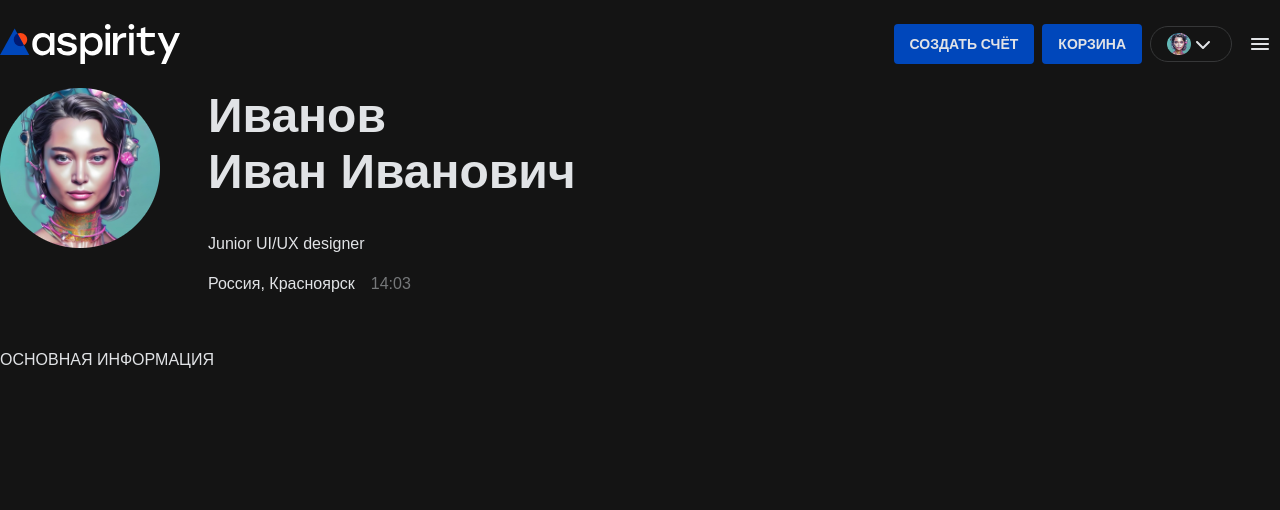
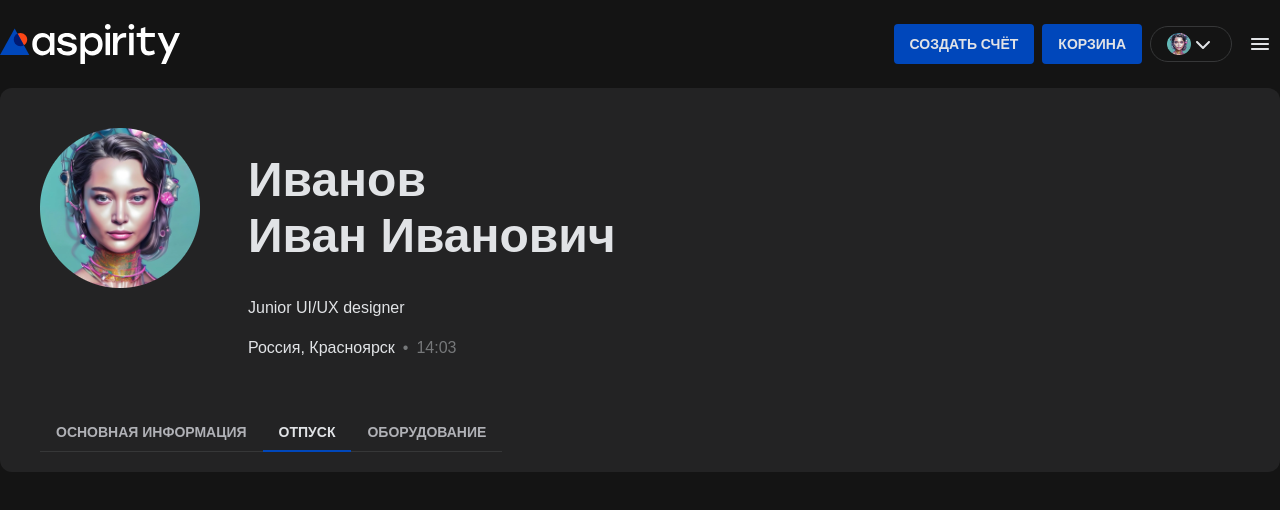
Before and after one commit to CappAlpha/personal-account-test, a Next.js app: page / in a window 1280 px wide. Shown: the top 510 px of the page. Built offline with nearby package versions, Linux system fonts and the light colour scheme.

Commit message:
add Tabs and some fixes

```diff
--- a/package.json
+++ b/package.json
@@ -14,6 +14,7 @@
     "@types/node": "^20.10.4",
     "@types/react": "^18.2.42",
     "@types/react-dom": "^18.2.17",
+    "classnames": "^2.5.1",
     "next": "^14.0.3",
     "prettier-plugin-tailwindcss": "^0.6.5",
     "react": "^18.3.1",
--- a/src/app/feature/AccountPage/mocks/header.ts
+++ /dev/null
@@ -1,3 +0,0 @@
-export const header = {
-
-}
--- a/src/app/ui/indexPage/Header.tsx
+++ b/src/app/ui/indexPage/Header.tsx
@@ -13,12 +13,12 @@ export const Header: FC = () => {
         <button className='btnHeader max-[768px]:hidden'>
           корзина
         </button>
-        {/* TODO: вынести потом в отдельный компонент */}
-        <div className='flex px-[16px] py-[6px] h-[36px] my-auto rounded-[18px] box-border border-[1px] border-darkGray'>
+        {/* TODO: вынести в отдельный компонент */}
+        <div className='flex px-[16px] py-[6px] h-[36px] my-auto rounded-[18px] box-border border-[1px] border-borderGray'>
           <Image src='/mockImg/avatar.png' alt='Avatar' width={24} height={24} />
           <ChevronDown />
         </div>
-        {/* TODO: вынести потом в отдельный компонент */}
+        {/* TODO: вынести в отдельный компонент */}
         <div className='flex justify-center my-auto w-[40px]'>
           <Burger />
         </div>
--- a/src/app/ui/indexPage/Profile.tsx
+++ b/src/app/ui/indexPage/Profile.tsx
@@ -1,24 +1,42 @@
 import Image from 'next/image';
 import { FC } from 'react';
+import { Tab, Tabs } from '../uiKit/Tabs';
+import { noop } from '@/shared/utils/noop';
+
+const tabs: Tab[] = [
+  {
+    name: 'основная информация',
+    slug: 'info',
+    isSelected: false,
+  },
+  {
+    name: 'отпуск',
+    slug: 'vacation',
+    isSelected: true,
+  },
+  {
+    name: 'оборудование',
+    slug: 'equipment',
+    isSelected: false,
+  },
+]
 
 export const Profile: FC = () => {
   return (
-    <section className='max-[768px]:px-[16px]'>
+    <section className='bg-darkGray px-[40px] pt-[40px] pb-[20px] rounded-[12px] max-[768px]:px-[16px]'>
       <div className='flex gap-[48px] mb-[52px]'>
         <Image src='/mockImg/avatar.png' alt='Avatar' width={160} height={160} className='max-h-[160px]' />
         <div>
-          <h1 className='text-[48px] leading-[56px] font-bold mb-[32px]'>Иванов <br /> Иван Иванович</h1>
+          <h1 className='text-[48px] leading-[56px] font-bold mt-[24px] mb-[32px]'>Иванов <br /> Иван Иванович</h1>
           <p className='text-[16px] leading-[24px] font-normal mb-[16px]'>Junior UI/UX designer</p>
           <div className='flex gap-[8px]'>
             <p className='text-[16px] leading-[24px] font-normal'>Россия, Красноярск</p>
-            <div className='after:' />
+            <div className="text-mediumGray after:content-['•']" />
             <p className='text-[16px] leading-[24px] font-normal text-mediumGray'>14:03</p>
           </div>
         </div>
       </div>
-      <div>
-        <button className='uppercase'>основная информация</button>
-      </div>
+      <Tabs tabs={tabs} onChange={noop} />
     </section>
   );
 };
--- /dev/null
+++ b/src/app/ui/uiKit/Tabs.tsx
@@ -0,0 +1,46 @@
+import cn from 'classnames';
+import { FC, useEffect, useMemo, useState } from 'react';
+
+export interface Tab {
+  name: string;
+  slug: string;
+  isSelected: boolean;
+}
+
+export interface Props {
+  tabs: Tab[];
+  onChange: (value: string) => void;
+}
+
+export const Tabs: FC<Props> = ({ tabs, onChange }) => {
+  const currentActiveTab = useMemo(
+    () => tabs.find(({ isSelected }) => isSelected),
+    [tabs]
+  );
+
+  useEffect(() => {
+    setActiveTab(currentActiveTab);
+  }, [tabs]);
+
+  const [activeTab, setActiveTab] = useState(currentActiveTab);
+
+  const onClickTab = (tab: Tab) => {
+    onChange(tab.slug);
+    setActiveTab(tab);
+  };
+
+  return (
+    <div className='relative w-fit  before:absolute before:bottom-0 before:h-[1px] before:w-[100%] before:bg-borderGray'>
+      {tabs.map((item) => (
+        <button
+          key={item.slug}
+          className={cn('relative px-[16px] py-[10px] text-[14px] font-semibold leading-[20px] text-lightGray uppercase',activeTab?.slug === item.slug && 'text-whitePrimary before:absolute before:left-0 before:bottom-0 before:h-[2px] before:w-[100%] before:bg-borderBlue')}
+          disabled={activeTab?.slug === item.slug}
+          onClick={() => onClickTab(item)}
+        >
+          {item.name}
+        </button>
+      ))}
+    </div>
+  );
+};
--- /dev/null
+++ b/src/shared/utils/noop.ts
@@ -0,0 +1 @@
+export const noop = (..._args: any): any => {};
--- a/src/styles/tailwind-init.css
+++ b/src/styles/tailwind-init.css
@@ -14,7 +14,7 @@ body {
 
 @layer components {
 
-  /* TODO: вынести потом в отдельный компонент */
+  /* TODO: вынести в отдельный компонент */
   .btnHeader {
     @apply py-[10px] px-[16px] rounded-[4px] text-btnHeader bg-btnHeader-blue whitespace-nowrap uppercase;
   }
--- a/tailwind.config.js
+++ b/tailwind.config.js
@@ -11,8 +11,12 @@ module.exports = {
           btnHeader: {
             blue: "rgb(0, 71, 187)"
           },
-          darkGray: 'rgb(54, 55, 56)',
+          whitePrimary: 'rgb(225, 227, 230)',
+          darkGray: 'rgb(35, 35, 36)',
+          borderGray: 'rgb(54, 55, 56)',
           mediumGray: 'rgb(118, 120, 122)',
+          lightGray: 'rgb(176, 177, 182)',
+          borderBlue: 'rgb(0, 71, 187)',
         };
       },
       screens: {
```
Also changed, not shown: 1 other file (tests, documents, lock files or other folders).
